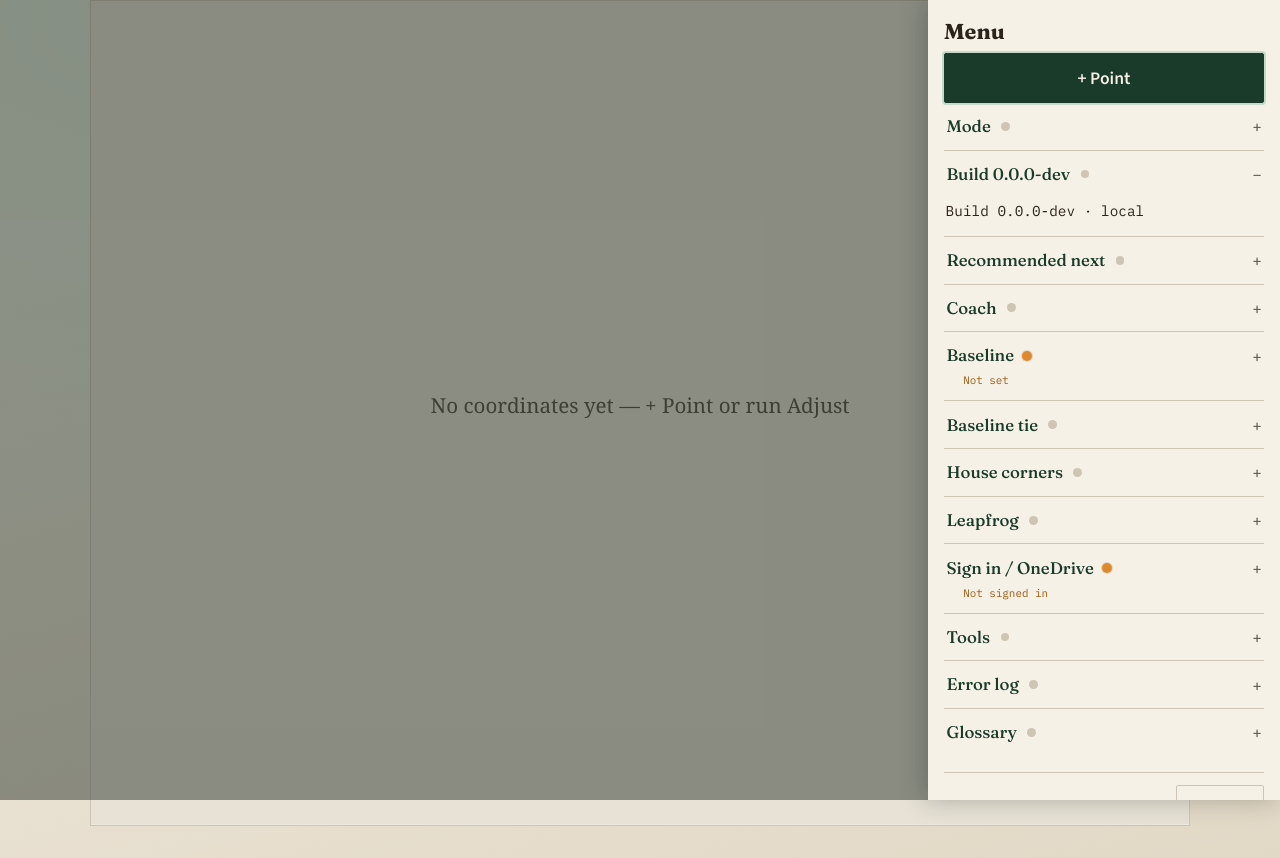
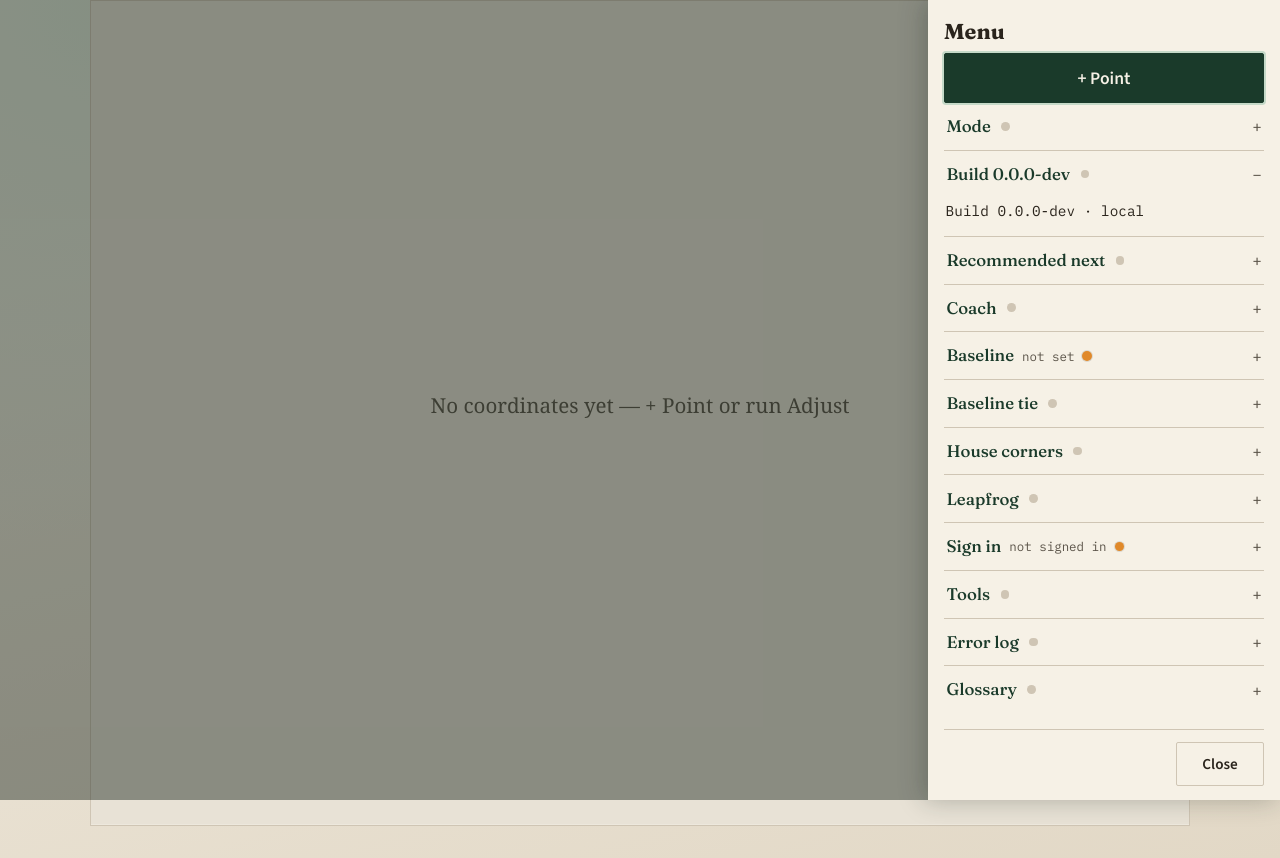
Before and after one commit to pjwinstone/gardenplanting, a website built with Vite: page index.html in a window 1280 px wide. Both pictures are taken after a click on the button "Open menu". Built offline with nearby package versions, Linux system fonts and the light colour scheme; no server answers.

Commit message:
Compact Baseline and Sign in concertina headers (0.7.12)
Closed Baseline shows point ids + status icon on one line. Sign in label is
short; garden loaded + green when ready. Status-colour doc updated.

```diff
--- a/package.json
+++ b/package.json
@@ -1,7 +1,7 @@
 {
   "name": "garden-survey",
   "private": true,
-  "version": "0.7.11",
+  "version": "0.7.12",
   "type": "module",
   "scripts": {
     "dev": "vite",
--- a/src/style.css
+++ b/src/style.css
@@ -201,13 +201,24 @@ body {
   min-width: 0;
 }
 
+.menu-acc__inline {
+  font-family: 'IBM Plex Mono', monospace;
+  font-size: 0.78rem;
+  color: var(--muted);
+  white-space: nowrap;
+  overflow: hidden;
+  text-overflow: ellipsis;
+  min-width: 0;
+  max-width: 55%;
+}
+
 .menu-acc__status {
   font-family: 'IBM Plex Mono', monospace;
   font-size: 0.68rem;
   color: var(--muted);
-  width: 100%;
+  flex-basis: 100%;
   order: 3;
-  padding-left: 1.05rem;
+  padding-left: 0;
 }
 
 .menu-acc__summary::after {
--- a/src/ui.ts
+++ b/src/ui.ts
@@ -1402,7 +1402,7 @@ function menuAccordion(
   id: MenuSection,
   title: string,
   body: HTMLElement,
-  status?: { tone: 'ok' | 'warn' | 'error' | 'idle'; text?: string },
+  status?: { tone: 'ok' | 'warn' | 'error' | 'idle'; text?: string; inline?: string },
 ): HTMLElement {
   const tone = status?.tone ?? 'idle';
   const details = el('details', {
@@ -1422,6 +1422,15 @@ function menuAccordion(
     },
   });
   summary.appendChild(el('span', { className: 'menu-acc__label', text: title }));
+  if (status?.inline) {
+    summary.appendChild(
+      el('span', {
+        className: 'menu-acc__inline',
+        text: status.inline,
+        attrs: { 'data-testid': id ? `menu-inline-${id}` : undefined },
+      }),
+    );
+  }
   if (tone !== 'idle') {
     const iconLabel =
       tone === 'ok' ? 'Ready' : tone === 'warn' ? 'Not ready' : 'Problem';
@@ -1430,7 +1439,7 @@ function menuAccordion(
         className: `menu-acc__status-icon menu-acc__status-icon--${tone}`,
         attrs: {
           'aria-hidden': 'true',
-          title: status?.text ?? iconLabel,
+          title: status?.text ?? status?.inline ?? iconLabel,
         },
       }),
     );
@@ -1442,6 +1451,7 @@ function menuAccordion(
       }),
     );
   }
+  // Optional multi-line subtitle (e.g. OneDrive detail) — not used for compact Baseline header.
   if (status?.text) {
     summary.appendChild(
       el('span', {
@@ -1460,41 +1470,43 @@ function menuAccordion(
   return details;
 }
 
-/** Concertina status for Sign in / OneDrive (see docs/design-philosophy-status-colours.md). */
-function cloudSectionStatus(doc: GardenDocument): { tone: 'ok' | 'warn' | 'error' | 'idle'; text: string } {
+/** Concertina status for Sign in (see docs/design-philosophy-status-colours.md). */
+function cloudSectionStatus(
+  doc: GardenDocument,
+): { tone: 'ok' | 'warn' | 'error' | 'idle'; inline?: string; text?: string } {
   const cloud = getCloudStatus();
   if (!cloud.configured) {
-    return { tone: 'error', text: 'Not configured' };
+    return { tone: 'error', inline: 'not configured' };
   }
   if (cloud.message && /could not|error|problem|fail|denied|missing/i.test(cloud.message)) {
-    const short = cloud.message.length > 42 ? `${cloud.message.slice(0, 40)}…` : cloud.message;
-    return { tone: 'error', text: short };
+    return { tone: 'error', inline: 'error' };
   }
   if (!cloud.signedIn) {
-    return { tone: 'warn', text: 'Not signed in' };
+    return { tone: 'warn', inline: 'not signed in' };
   }
   const gardenLoaded =
     doc.baselines.length > 0 ||
     doc.points.some((p) => p.x != null && p.y != null) ||
     Boolean(cloud.lastSaveIso);
   if (gardenLoaded) {
-    return {
-      tone: 'ok',
-      text: cloud.accountLabel ? `Signed in · garden ready` : 'Signed in · garden ready',
-    };
-  }
-  return { tone: 'warn', text: 'Signed in · no garden yet' };
-}
-
-function baselineSectionStatus(doc: GardenDocument): { tone: 'ok' | 'warn' | 'error' | 'idle'; text?: string } {
+    // Collapsed: Sign in  garden loaded  ●green
+    return { tone: 'ok', inline: 'garden loaded' };
+  }
+  return { tone: 'warn', inline: 'no garden' };
+}
+
+function baselineSectionStatus(
+  doc: GardenDocument,
+): { tone: 'ok' | 'warn' | 'error' | 'idle'; inline?: string } {
   if (baselineReady(doc)) {
     const bl = preferredBaseline(doc) ?? currentBaseline(doc);
     return {
       tone: 'ok',
-      text: bl ? `${bl.a}–${bl.b}` : 'Set',
+      // One-line closed header: Baseline  A — B  ●
+      inline: bl ? `${bl.a} — ${bl.b}` : undefined,
     };
   }
-  return { tone: 'warn', text: 'Not set' };
+  return { tone: 'warn', inline: 'not set' };
 }
 
 /** Unified translucent + Point / inspect dialogue (same fields both modes). */
@@ -1891,7 +1903,7 @@ function buildMenuDrawer(
   const cloudBody = el('div', { className: 'menu-acc__body' });
   cloudBody.appendChild(buildCloudPanel());
   panel.appendChild(
-    menuAccordion('cloud', 'Sign in / OneDrive', cloudBody, cloudSectionStatus(doc)),
+    menuAccordion('cloud', 'Sign in', cloudBody, cloudSectionStatus(doc)),
   );
 
   // —— Tools ——
```
Also changed, not shown: docs/design-philosophy-status-colours.md (+9 -9 lines), .github/workflows/deploy-pages.yml.
